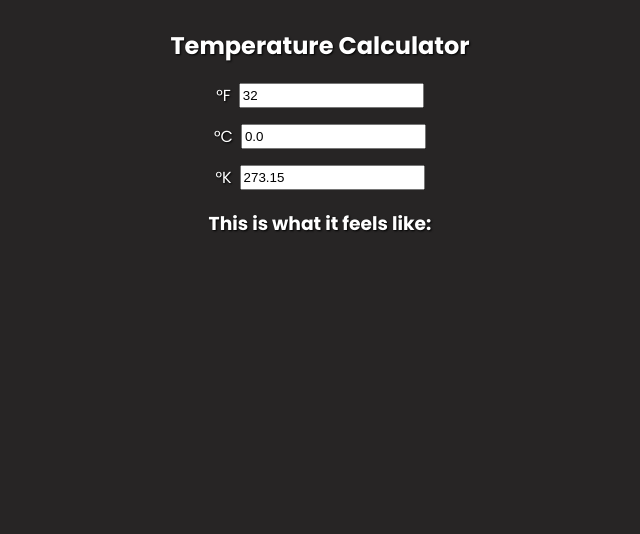
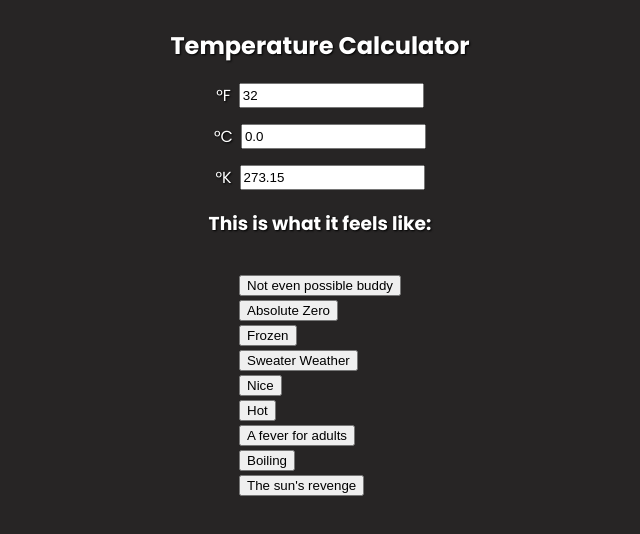
Before and after one commit to Sunsonni/temperature-converter, an Angular app: page / in a window 1280 px wide. Shown: the top 534 px of the page, without its empty margins (320-960 px from the left). Built offline with nearby package versions, Linux system fonts and the light colour scheme.

Commit message:
adding something

```diff
--- a/src/app/input-form/input-form.component.html
+++ b/src/app/input-form/input-form.component.html
@@ -34,5 +34,5 @@
     <h3>This is what it feels like: </h3>
     <p style="text-align: center;"> {{ feelsLikeText }}</p>
   </div>
-
+ <app-temp-buttons [feelsLikeText] = "feelsLikeText"></app-temp-buttons>
 </div>
--- a/src/app/input-form/input-form.component.ts
+++ b/src/app/input-form/input-form.component.ts
@@ -1,14 +1,16 @@
-import { Component, OnInit, Input, inject, DestroyRef } from '@angular/core';
-import { FormBuilder, FormGroup, FormControl, ReactiveFormsModule } from '@angular/forms';
-import { debounceTime, distinctUntilChanged, takeUntil } from 'rxjs';
+import { Component, OnInit, inject, DestroyRef } from '@angular/core';
+import { FormBuilder, FormControl, ReactiveFormsModule } from '@angular/forms';
+import { debounceTime, distinctUntilChanged} from 'rxjs';
 import { ConversionFunctions } from '../conversion-functions';
 import { takeUntilDestroyed } from '@angular/core/rxjs-interop';
+import { TempButtonsComponent } from "./temp-buttons/temp-buttons.component";
+import { CommonModule } from '@angular/common';
 
 @Component({
   selector: 'app-input-form',
   templateUrl: './input-form.component.html',
   styleUrls: ['./input-form.component.scss'],
-  imports: [ReactiveFormsModule]
+  imports: [ReactiveFormsModule, TempButtonsComponent, CommonModule],
 })
 export class InputFormComponent implements OnInit {
   form;
@@ -157,11 +159,15 @@ export class InputFormComponent implements OnInit {
     } else if (72 <= f && f < 90) {
       this.feelsLikeText = "Hot";
     } else if (90 <= f && f < 100) {
-      this.feelsLikeText = "A fever for adults or hotter than normal tap water";
+      this.feelsLikeText = "A fever for adults";
     } else if (f == 212) {
       this.feelsLikeText = "Boiling";
     } else if (f > 212) {
       this.feelsLikeText = "The sun's revenge";
     }
   }
+
+  public buttons() {
+    console.log('something');
+  }
 }
--- a/src/app/input-form/temp-buttons/temp-buttons.component.html
+++ b/src/app/input-form/temp-buttons/temp-buttons.component.html
@@ -1,3 +1,8 @@
 <p>
-  temp-buttons works!
+  {{ feelsLikeText }}
 </p>
+
+  <div *ngFor="let item of buttonValues">
+    <button>{{ item.type }}</button>
+
+  </div>
--- a/src/app/input-form/temp-buttons/temp-buttons.component.ts
+++ b/src/app/input-form/temp-buttons/temp-buttons.component.ts
@@ -1,12 +1,25 @@
-import { Component, OnInit } from '@angular/core';
+import { Component, Input, OnInit } from '@angular/core';
+import { NgFor, CommonModule } from '@angular/common';
 
 @Component({
   selector: 'app-temp-buttons',
   templateUrl: './temp-buttons.component.html',
-  styleUrls: ['./temp-buttons.component.scss']
+  styleUrls: ['./temp-buttons.component.scss'],
+  imports: [NgFor, CommonModule]
 })
 export class TempButtonsComponent implements OnInit {
-
+  @Input() feelsLikeText?: string;
+   buttonValues = [
+    {type: "Not even possible buddy", action: 'apples'},
+    {type: "Absolute Zero"},
+    {type: "Frozen"},
+    {type: "Sweater Weather"},
+    {type: "Nice"},
+    {type: "Hot"},
+    {type: "A fever for adults"},
+    {type: "Boiling"},
+    {type: "The sun's revenge"},
+  ]
   constructor() { }
 
   ngOnInit() {
```
Also changed, not shown: 1 other file (tests, documents, lock files or other folders).
